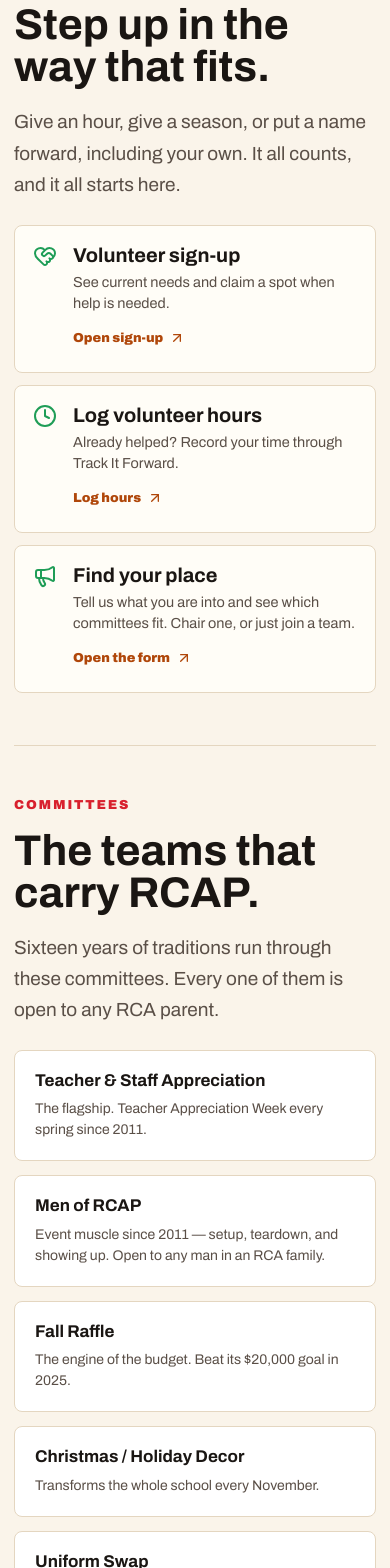
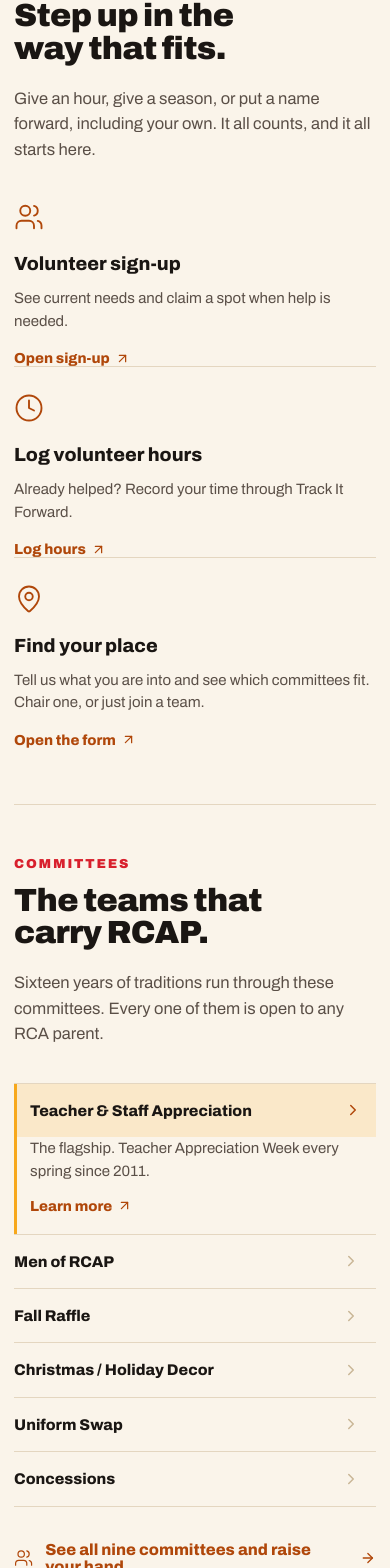
Before and after one commit to mosejames/wearercap.org, a React (Vite) app: page / in a window 390 px wide. Shown: the part 3164-4732 px from the top of the page. Built offline with nearby package versions, Linux system fonts and the light colour scheme.

Commit message:
Serve + Committees: one editorial spread with a committee explorer

```diff
--- a/src/main.jsx
+++ b/src/main.jsx
@@ -1,15 +1,15 @@
 import React from 'react';
 import { createRoot } from 'react-dom/client';
 import {
+  ArrowRight,
   ArrowUpRight,
   Camera,
   Car,
+  ChevronRight,
   Clock,
-  HeartHandshake,
   Instagram,
   Lightbulb,
-  Mail,
-  Megaphone,
+  MapPin,
   PlayCircle,
   Shirt,
   Users,
@@ -137,7 +137,7 @@ const tools = [
 
 const serveActions = [
   {
-    icon: HeartHandshake,
+    icon: Users,
     title: 'Volunteer sign-up',
     body: 'See current needs and claim a spot when help is needed.',
     href: volunteerHref,
@@ -153,7 +153,7 @@ const serveActions = [
     external: true,
   },
   {
-    icon: Megaphone,
+    icon: MapPin,
     title: 'Find your place',
     body:
       'Tell us what you are into and see which committees fit. Chair one, ' +
@@ -173,7 +173,7 @@ const committees = [
   },
   {
     title: 'Men of RCAP',
-    body: 'Event muscle since 2011 — setup, teardown, and showing up. Open to any man in an RCA family.',
+    body: 'Event muscle since 2011. Setup, teardown, and showing up. Open to any man in an RCA family.',
   },
   {
     title: 'Fall Raffle',
@@ -185,7 +185,7 @@ const committees = [
   },
   {
     title: 'Uniform Swap',
-    body: 'Free uniform exchanges since 2010 — the longest-running family service RCAP offers.',
+    body: 'Free uniform exchanges since 2010, the longest-running family service RCAP offers.',
   },
   {
     title: 'Concessions',
@@ -247,6 +247,9 @@ function VideoModal({ open, onClose }) {
 
 function App() {
   const [isVideoOpen, setIsVideoOpen] = React.useState(false);
+  // One committee is always active: the detail panel is never empty on desktop,
+  // and the mobile accordion always has exactly one section open.
+  const [activeCommittee, setActiveCommittee] = React.useState(0);
   const openVideo = React.useCallback(() => setIsVideoOpen(true), []);
   const closeVideo = React.useCallback(() => setIsVideoOpen(false), []);
 
@@ -380,62 +383,95 @@ function App() {
         </div>
       </section>
 
-      {/* Serve — one place for stepping up: hands, hours, and names. */}
-      <section id="serve" className="content-section volunteer-section">
-        <div className="section-heading">
+      {/* Serve and Committees share one editorial spread: no cards, no
+          capsules. Structure comes from a thin rule between the columns and
+          thin rules between the three actions. Both ids stay live because the
+          nav points at #serve and #committees separately. */}
+      <section id="serve" className="content-section spread">
+        <div className="spread-col serve-col">
           <p className="section-label">Serve</p>
           <h2>Step up in the way that fits.</h2>
-          <p>
+          <p className="col-intro">
             Give an hour, give a season, or put a name forward, including your
             own. It all counts, and it all starts here.
           </p>
-        </div>
-        <div className="action-list">
+
+          <div className="serve-actions">
             {serveActions.map(({ icon: Icon, title, body, href, label, external }) => (
+              <article className="serve-action" key={title}>
+                <Icon size={30} strokeWidth={1.5} aria-hidden="true" />
+                <h3>{title}</h3>
+                <p>{body}</p>
                 <a
-              className="action-link"
-              key={title}
+                  className="text-link"
                   href={href}
                   {...(external ? { target: '_blank', rel: 'noopener noreferrer' } : {})}
                 >
-              <Icon size={24} aria-hidden="true" />
-              <span>
-                <strong>{title}</strong>
-                <span>{body}</span>
-              </span>
-              <em>
                   {label}
-                <ArrowUpRight size={16} aria-hidden="true" />
-              </em>
+                  <ArrowUpRight size={15} aria-hidden="true" />
                 </a>
+              </article>
             ))}
           </div>
-      </section>
+        </div>
 
-      {/* Committees — follows Serve because "what are the teams?" is the next
-          question a parent asks. Descriptions stay evergreen; the sign-up
-          carries the year-specific detail. */}
-      <section id="committees" className="content-section committees-section">
-        <div className="section-heading">
+        <div className="spread-col committee-col" id="committees">
           <p className="section-label">Committees</p>
           <h2>The teams that carry RCAP.</h2>
-          <p>
+          <p className="col-intro">
             Sixteen years of traditions run through these committees. Every one
             of them is open to any RCA parent.
           </p>
+
+          <div className="explorer">
+            <ul className="committee-list">
+              {committees.map(({ title, body }, index) => (
+                <li key={title} className={index === activeCommittee ? 'is-active' : undefined}>
+                  <button
+                    type="button"
+                    aria-expanded={index === activeCommittee}
+                    aria-controls={`committee-panel-${index}`}
+                    onMouseEnter={() => setActiveCommittee(index)}
+                    onFocus={() => setActiveCommittee(index)}
+                    onClick={() => setActiveCommittee(index)}
+                  >
+                    <span>{title}</span>
+                    <ChevronRight size={18} aria-hidden="true" />
+                  </button>
+
+                  {/* The stacked answer. Hidden above the accordion breakpoint,
+                      where the detail panel to the right does this job. */}
+                  {index === activeCommittee ? (
+                    <div className="committee-panel" id={`committee-panel-${index}`}>
+                      <p>{body}</p>
+                      <a className="text-link" href="/committee-interest/">
+                        Learn more
+                        <ArrowUpRight size={15} aria-hidden="true" />
+                      </a>
                     </div>
-        <div className="committee-grid" aria-label="RCAP standing committees">
-          {committees.map(({ title, body }) => (
-            <article className="committee-card" key={title}>
-              <h3>{title}</h3>
-              <p>{body}</p>
-            </article>
+                  ) : null}
+                </li>
               ))}
+            </ul>
+
+            <div className="committee-detail" aria-live="polite">
+              <p className="section-label">Featured</p>
+              <h3>{committees[activeCommittee].title}</h3>
+              <span className="detail-rule" aria-hidden="true" />
+              <p>{committees[activeCommittee].body}</p>
+              <a className="text-link" href="/committee-interest/">
+                Learn more
+                <ArrowUpRight size={15} aria-hidden="true" />
+              </a>
             </div>
-        <a className="section-cta" href="/committee-interest/">
+          </div>
+
+          <a className="explorer-cta" href="/committee-interest/">
+            <Users size={22} strokeWidth={1.5} aria-hidden="true" />
             See all nine committees and raise your hand
-          <ArrowUpRight size={18} aria-hidden="true" />
+            <ArrowRight size={18} aria-hidden="true" />
           </a>
+        </div>
       </section>
 
       {/* Tools — everything RCAP has built for families, rendered from the
--- a/src/styles.css
+++ b/src/styles.css
@@ -315,91 +315,6 @@ button {
   text-transform: uppercase;
 }
 
-.quick-links {
-  width: 100%;
-  margin: 0;
-  position: relative;
-  z-index: 3;
-  display: grid;
-  grid-template-columns: repeat(4, minmax(0, 1fr));
-  gap: 14px;
-}
-
-.quick-link {
-  display: flex;
-  align-items: center;
-  gap: 16px;
-  min-height: 162px;
-  padding: 22px;
-  background: var(--surface);
-  border: 1px solid var(--line);
-  border-top: 4px solid var(--accent);
-  border-radius: 8px;
-  box-shadow: var(--shadow);
-  transition: transform 0.18s ease, box-shadow 0.18s ease;
-}
-
-.quick-link:hover {
-  transform: translateY(-3px);
-  box-shadow: 0 22px 46px rgba(8, 13, 18, 0.18);
-}
-
-.quick-link > svg {
-  flex: none;
-  color: var(--accent);
-}
-
-.quick-link-text {
-  flex: 1 1 auto;
-}
-
-.quick-link h3 {
-  margin: 0 0 5px;
-  font-size: 18px;
-  line-height: 1.12;
-}
-
-.quick-link p {
-  margin: 0;
-  color: var(--muted);
-  font-size: 14.5px;
-  line-height: 1.45;
-}
-
-.quick-link .quick-arrow {
-  flex: none;
-  color: var(--muted);
-  transition: transform 0.18s ease;
-}
-
-.quick-link:hover .quick-arrow {
-  transform: translate(2px, -2px);
-}
-
-.quick-link.events {
-  border-top-color: var(--red);
-}
-
-.quick-link.events > svg {
-  color: var(--red);
-}
-
-.quick-link.volunteer {
-  border-top-color: var(--green);
-}
-
-.quick-link.volunteer > svg {
-  color: var(--green);
-}
-
-.quick-link.resources {
-  border-top-color: var(--gold);
-}
-
-.quick-link.resources > svg {
-  color: var(--gold);
-}
-
 .section-label {
   color: var(--red);
 }
@@ -727,84 +642,6 @@ button {
   line-height: 1.4;
 }
 
-.volunteer-section {
-  display: block;
-}
-
-.volunteer-section .section-heading {
-  display: grid;
-  margin-bottom: 24px;
-}
-
-.action-list {
-  display: grid;
-  gap: 12px;
-}
-
-.volunteer-section .action-list {
-  grid-template-columns: repeat(3, minmax(0, 1fr));
-}
-
-.action-link {
-  min-height: 148px;
-  display: grid;
-  grid-template-columns: auto minmax(0, 1fr) auto;
-  gap: 16px;
-  align-items: center;
-  padding: 18px;
-  border: 1px solid var(--line);
-  border-radius: 8px;
-  background: var(--surface);
-  transition: transform 0.18s ease, box-shadow 0.18s ease;
-}
-
-.action-link:hover {
-  transform: translateY(-2px);
-  box-shadow: var(--shadow);
-}
-
-.action-link > svg {
-  color: var(--green);
-}
-
-.action-link span {
-  display: grid;
-  gap: 6px;
-}
-
-.action-link strong {
-  font-size: 20px;
-  line-height: 1.1;
-}
-
-.action-link span span {
-  color: var(--muted);
-  font-size: 14.5px;
-  line-height: 1.45;
-}
-
-.action-link em {
-  display: inline-flex;
-  align-items: center;
-  gap: 6px;
-  color: var(--accent);
-  font-size: 13px;
-  font-style: normal;
-  font-weight: 900;
-  white-space: nowrap;
-}
-
-.volunteer-section .action-link {
-  grid-template-columns: auto minmax(0, 1fr);
-  align-items: start;
-  align-content: start;
-}
-
-.volunteer-section .action-link em {
-  grid-column: 2;
-  justify-self: start;
-}
-
 .resources-section {
   padding-bottom: 60px;
 }
@@ -894,9 +731,6 @@ button {
 }
 
 @media (max-width: 1040px) {
-  .quick-links {
-    grid-template-columns: repeat(2, minmax(0, 1fr));
-  }
 
   .framework-grid,
   .resource-grid {
@@ -920,11 +754,10 @@ button {
   }
 
   .intro,
-  .community-feature,
-  .video-callout,
-  .image-band,
-  .section-heading,
-  .volunteer-section {
+.community-feature,
+.video-callout,
+.image-band,
+.section-heading {
     grid-template-columns: 1fr;
   }
 
@@ -968,36 +801,12 @@ button {
     grid-column: 1;
   }
 
-  .quick-links {
-    width: 100%;
-    grid-template-columns: 1fr;
-    margin-top: 0;
-    gap: 10px;
-  }
-
-  .quick-link {
-    min-height: 0;
-  }
-
   .event-grid {
     grid-template-columns: repeat(2, minmax(0, 1fr));
   }
 
   .event-card {
     min-height: 0;
-  }
-
-  .volunteer-section .action-list {
-    grid-template-columns: 1fr;
-  }
-
-  .action-link {
-    grid-template-columns: auto minmax(0, 1fr);
-  }
-
-  .action-link em {
-    grid-column: 2;
-    justify-self: start;
   }
 }
 
@@ -1218,34 +1027,6 @@ button {
   color: var(--gold);
 }
 
-/* Committees — evergreen descriptions; chairs and open seats come later. */
-
-.committee-grid {
-  display: grid;
-  grid-template-columns: repeat(3, minmax(0, 1fr));
-  gap: 14px;
-}
-
-.committee-card {
-  padding: 20px;
-  border: 1px solid var(--line);
-  border-radius: 8px;
-  background: var(--white);
-}
-
-.committee-card h3 {
-  margin: 0 0 8px;
-  font-size: 17px;
-  line-height: 1.15;
-}
-
-.committee-card p {
-  margin: 0;
-  color: var(--muted);
-  font-size: 14px;
-  line-height: 1.5;
-}
-
 /* Footer map */
 
 .footer-map {
@@ -1269,9 +1050,6 @@ button {
 }
 
 @media (max-width: 860px) {
-  .committee-grid {
-    grid-template-columns: 1fr;
-  }
 
   .open-call {
     flex-direction: column;
@@ -1279,8 +1057,6 @@ button {
     gap: 12px;
   }
 }
-
-
 
 /* Tools — the apps built under wearercap.org. Card look is lifted from
    the card pattern this page has always used. The whole card is
@@ -1448,28 +1224,6 @@ button {
   }
 }
 
-/* Section CTA — the one link that carries a section on to its own page.
-   Committees uses it to hand off to Find Your Place. */
-
-.section-cta {
-  display: inline-flex;
-  align-items: center;
-  gap: 8px;
-  margin-top: 22px;
-  padding: 13px 20px;
-  background: var(--ink);
-  color: var(--white);
-  border-radius: 8px;
-  font-size: 15px;
-  font-weight: 800;
-  transition: transform 0.18s ease, background 0.18s ease;
-}
-
-.section-cta:hover {
-  transform: translateY(-2px);
-  background: var(--accent);
-}
-
 /* Footer social — renders only when a URL is actually set (see `socials` in
    main.jsx), so an unconfirmed account never ships as a live link. */
 
@@ -1656,3 +1410,295 @@ button {
     max-width: 620px;
   }
 }
+
+/* ---------------------------------------------------------------------------
+   Serve + Committees: one editorial spread.
+
+   No cards, no capsules, no shadows. Hierarchy comes from scale, whitespace and
+   hairlines. The only motion is a colour change and a 2px nudge.
+   ------------------------------------------------------------------------ */
+
+.spread {
+  display: grid;
+  grid-template-columns: minmax(0, 57fr) minmax(0, 43fr);
+  gap: 0;
+}
+
+.spread-col h2 {
+  margin: 0;
+  font-size: clamp(32px, 3.3vw, 50px);
+  font-weight: 900;
+  line-height: 1.02;
+  letter-spacing: -0.02em;
+  text-wrap: balance;
+}
+
+.col-intro {
+  margin: 20px 0 0;
+  max-width: 44ch;
+  color: var(--muted);
+  font-size: 16.5px;
+  line-height: 1.55;
+}
+
+.serve-col {
+  padding-right: 56px;
+}
+
+/* The divider between the halves is a border on the column, so it is exactly
+   as tall as the content and needs no absolute positioning. */
+.committee-col {
+  padding-left: 56px;
+  border-left: 1px solid var(--line);
+}
+
+/* Three actions, three columns, hairlines between */
+
+.serve-actions {
+  display: grid;
+  grid-template-columns: repeat(3, minmax(0, 1fr));
+  margin-top: 52px;
+}
+
+.serve-action {
+  padding: 0 22px;
+  border-left: 1px solid var(--line);
+}
+
+.serve-action:first-child {
+  padding-left: 0;
+  border-left: 0;
+}
+
+.serve-action > svg {
+  color: var(--accent);
+}
+
+.serve-action h3 {
+  margin: 18px 0 0;
+  font-size: 19px;
+  font-weight: 800;
+  line-height: 1.15;
+}
+
+.serve-action p {
+  margin: 12px 0 0;
+  color: var(--muted);
+  font-size: 15px;
+  line-height: 1.5;
+}
+
+/* One link treatment across the whole spread */
+
+.text-link {
+  display: inline-flex;
+  align-items: center;
+  gap: 5px;
+  margin-top: 18px;
+  color: var(--accent);
+  font-size: 14.5px;
+  font-weight: 800;
+  transition: color 0.16s ease;
+}
+
+.text-link svg {
+  transition: transform 0.16s ease;
+}
+
+.text-link:hover {
+  color: var(--accent-bright);
+}
+
+.text-link:hover svg {
+  transform: translate(2px, -2px);
+}
+
+/* Committee explorer */
+
+.explorer {
+  display: grid;
+  grid-template-columns: minmax(0, 47fr) minmax(0, 53fr);
+  gap: 0;
+  margin-top: 36px;
+}
+
+.committee-list {
+  list-style: none;
+  margin: 0;
+  padding: 0;
+  border-top: 1px solid var(--line);
+}
+
+.committee-list li {
+  border-bottom: 1px solid var(--line);
+}
+
+.committee-list button {
+  display: flex;
+  align-items: center;
+  justify-content: space-between;
+  gap: 12px;
+  width: 100%;
+  padding: 17px 16px 17px 0;
+  border: 0;
+  background: transparent;
+  color: var(--ink);
+  font: inherit;
+  font-size: 15.5px;
+  font-weight: 800;
+  line-height: 1.25;
+  text-align: left;
+  cursor: pointer;
+  transition: padding-left 0.16s ease, background 0.16s ease;
+}
+
+.committee-list button svg {
+  flex: none;
+  color: #c9b696;
+  transition: color 0.16s ease, transform 0.16s ease;
+}
+
+.committee-list button:hover {
+  padding-left: 6px;
+}
+
+.committee-list button:hover svg {
+  color: var(--accent);
+  transform: translateX(2px);
+}
+
+/* Active row: a wash of gold and a rule down its left edge. A box-shadow inset
+   rather than a border so the row does not shift when it becomes active. */
+.committee-list .is-active button {
+  padding-left: 16px;
+  background: rgba(247, 168, 28, 0.16);
+  box-shadow: inset 3px 0 0 var(--gold);
+}
+
+.committee-list .is-active button svg {
+  color: var(--accent);
+  transform: translateX(2px);
+}
+
+.committee-detail {
+  padding: 4px 0 0 40px;
+}
+
+.committee-detail h3 {
+  margin: 0;
+  font-size: clamp(23px, 2.1vw, 31px);
+  font-weight: 900;
+  line-height: 1.06;
+  letter-spacing: -0.015em;
+}
+
+.detail-rule {
+  display: block;
+  width: 44px;
+  height: 3px;
+  margin: 18px 0;
+  background: var(--gold);
+}
+
+.committee-detail > p:last-of-type {
+  margin: 0;
+  max-width: 34ch;
+  color: var(--muted);
+  font-size: 16px;
+  line-height: 1.55;
+}
+
+/* Exists only below the accordion breakpoint */
+.committee-panel {
+  display: none;
+}
+
+.explorer-cta {
+  display: inline-flex;
+  align-items: center;
+  gap: 12px;
+  margin-top: 34px;
+  color: var(--accent);
+  font-size: 16px;
+  font-weight: 800;
+  transition: color 0.16s ease;
+}
+
+.explorer-cta:hover {
+  color: var(--accent-bright);
+}
+
+.explorer-cta > svg:last-child {
+  transition: transform 0.16s ease;
+}
+
+.explorer-cta:hover > svg:last-child {
+  transform: translateX(4px);
+}
+
+@media (max-width: 1040px) {
+  /* Stack the spread. The divider rotates from vertical to horizontal so the
+     halves stay visibly separate. */
+  .spread {
+    grid-template-columns: 1fr;
+  }
+
+  .serve-col {
+    padding-right: 0;
+  }
+
+  .committee-col {
+    margin-top: 56px;
+    padding-top: 52px;
+    padding-left: 0;
+    border-left: 0;
+    border-top: 1px solid var(--line);
+  }
+}
+
+@media (max-width: 720px) {
+  /* Actions go vertical and the hairlines rotate with them. */
+  .serve-actions {
+    grid-template-columns: 1fr;
+    margin-top: 40px;
+  }
+
+  .serve-action {
+    padding: 26px 0 0;
+    border-left: 0;
+    border-top: 1px solid var(--line);
+  }
+
+  .serve-action:first-child {
+    padding-top: 0;
+    border-top: 0;
+  }
+
+  /* Explorer becomes an accordion: the side panel goes, and each row answers
+     underneath itself. */
+  .explorer {
+    grid-template-columns: 1fr;
+  }
+
+  .committee-detail {
+    display: none;
+  }
+
+  .committee-panel {
+    display: block;
+    padding: 0 0 20px 16px;
+    box-shadow: inset 3px 0 0 var(--gold);
+  }
+
+  .committee-panel p {
+    margin: 0;
+    max-width: 46ch;
+    color: var(--muted);
+    font-size: 15px;
+    line-height: 1.55;
+  }
+
+  .committee-panel .text-link {
+    margin-top: 14px;
+  }
+}
```
Lines whose indentation alone changed are shown as unchanged.
